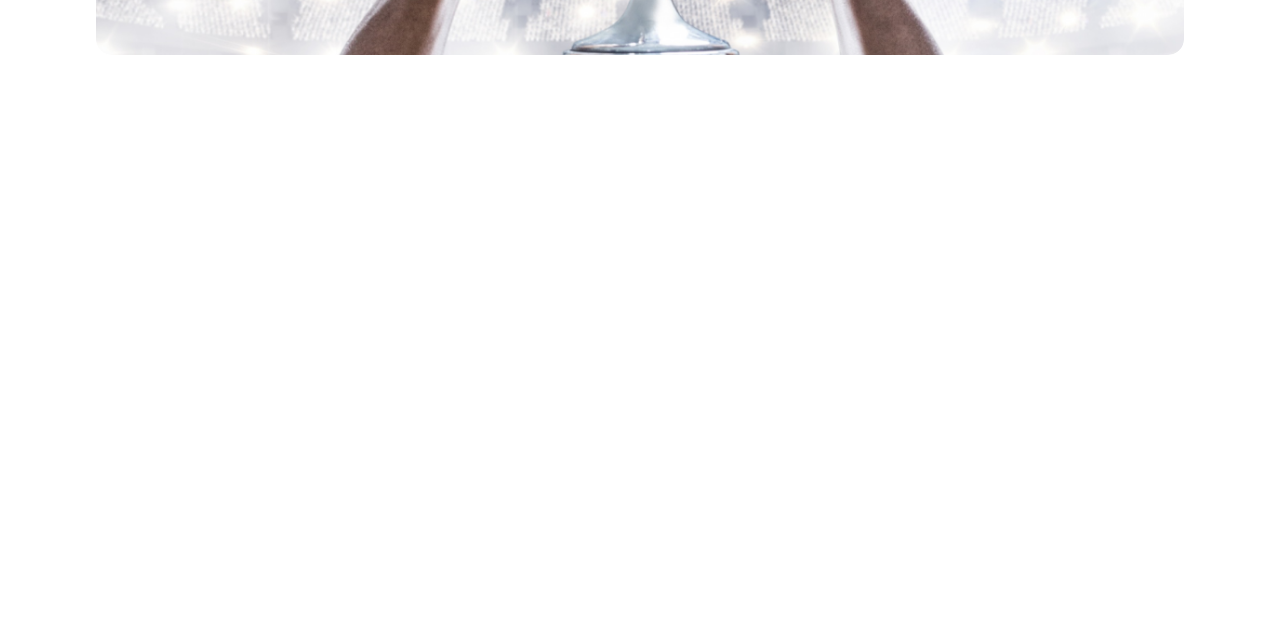
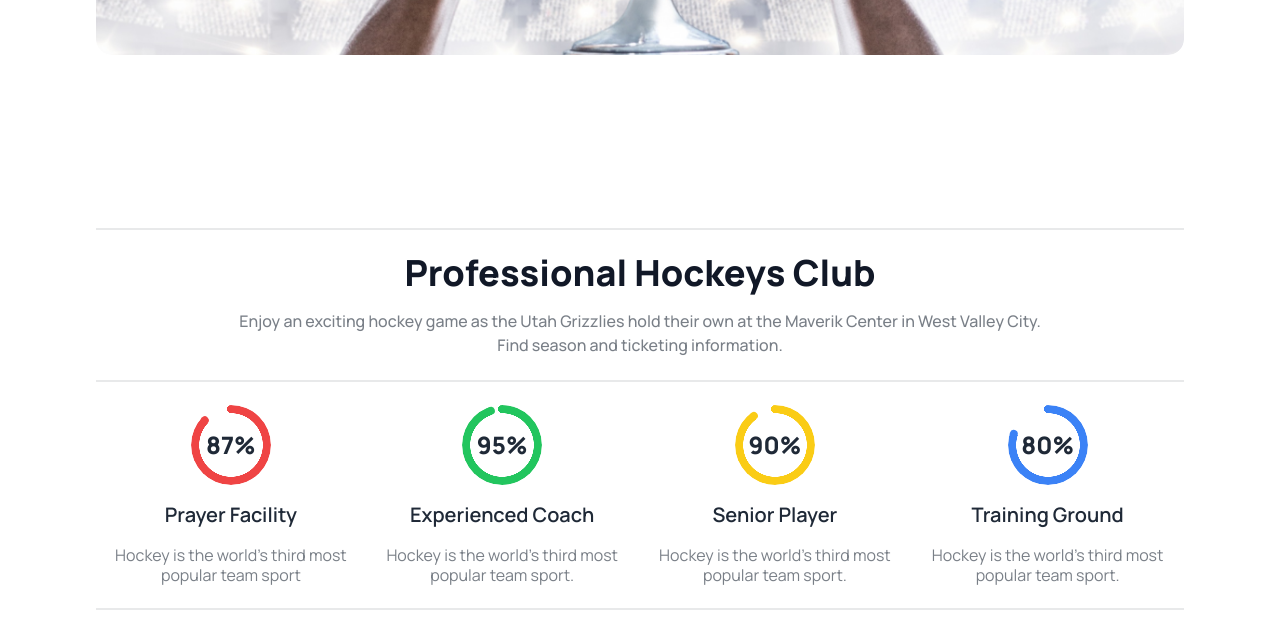
Before and after one commit to sujanchandraroyr/Hockey-Project, a plain HTML site: page index.html in a window 1280 px wide. Shown: the part 624-1257 px from the top of the page. Before the commit the page ends 829 px from the top, so only its background shows below. Drawn offline with nearby package versions, Linux system fonts and the light colour scheme.

Commit message:
profesional hocky club section added

```diff
--- a/index.html
+++ b/index.html
@@ -95,5 +95,42 @@
       </div>
     </header>
 
+    <main class="container mx-auto lg:px-24">
+      <div class="divider divider-start"></div>
+      <!-- Professional Hockeys Club section -->
+      <section>
+        <div class="text-center">
+          <h2 class="text-gray-900 text-4xl font-extrabold my-4">Professional Hockeys Club</h2>
+            <p class="text-gray-800 text-opacity-60 text-base font-medium leading-6">Enjoy an exciting hockey game as the Utah Grizzlies hold their own at the Maverik Center in West Valley City. <br> Find season and ticketing information.</p>
+        </div>
+        <div class="divider divider-start"></div>
+          <div class="flex justify-between ">
+          <div class="text-center">
+            <div class="radial-progress text-red-500 font-extrabold" style="--value:87;" role="progressbar"><span class=" text-gray-800 text-opacity-100 text-2xl font-extrabold">87%</span></div>
+            <h2 class="text-gray-800 text-xl font-semibold my-4">Prayer Facility</h2>
+            <p class="text-gray-800 text-opacity-60 text-base font-normal leading-5">Hockey is the world’s third most popular team sport</p>
+          </div>
+          <div class="text-center">
+            <div class="radial-progress text-green-500 text-opacity-100 font-extrabold" style="--value:95;" role="progressbar"><span class=" text-gray-800 text-opacity-100 text-2xl font-extrabold">95%</span></div>
+            <h2 class="text-gray-800 text-xl font-semibold my-4">Experienced Coach</h2>
+            <p class="text-gray-800 text-opacity-60 text-base font-normal leading-5">Hockey is the world’s third most popular team sport.</p>
+          </div>
+          <div class="text-center">
+            <div class="radial-progress text-yellow-400 text-opacity-100 font-extrabold" style="--value:90;" role="progressbar"><span class=" text-gray-800 text-opacity-100 text-2xl font-extrabold">90%</span></div>
+            <h2 class="text-gray-800 text-xl font-semibold my-4">Senior Player</h2>
+            <p class="text-gray-800 text-opacity-60 text-base font-normal leading-5">Hockey is the world’s third most popular team sport.</p>
+          </div>
+          <div class="text-center">
+            <div class="radial-progress text-blue-500 text-opacity-100 font-extrabold" style="--value:80;" role="progressbar"><span class=" text-gray-800 text-opacity-100 text-2xl font-extrabold">80%</span></div>
+            <h2 class="text-gray-800 text-xl font-semibold my-4">Training Ground</h2>
+            <p class="text-gray-800 text-opacity-60 text-base font-normal leading-5">Hockey is the world’s third most popular team sport.</p>
+          </div>
+        </div>
+        <div class="divider divider-start"></div>
+      </section>
+      <!-- Program Sections -->
+      <section></section>
+    </main>
+
 </body>
 </html>
```
